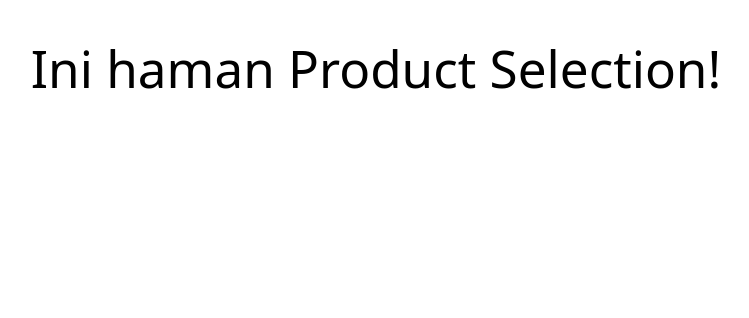
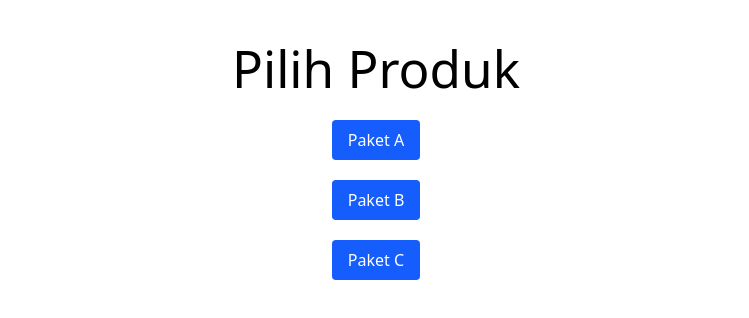
Before and after one commit to rintan-r/expense_planner, a React (Vite) app: page /get-started in a window 1280 px wide. Shown: the top 318 px of the page, without its empty margins (264-1013 px from the left). Built offline with nearby package versions, Linux system fonts and the light colour scheme.

Commit message:
Dynamic route based on product ID

```diff
--- a/src/App.jsx
+++ b/src/App.jsx
@@ -2,12 +2,14 @@ import { Routes, Route } from 'react-router-dom'
 import Home from './Pages/Home'
 import ProductSelectionPage from './pages/ProductSelectionPage'
 import './App.css'
+import ProductDetailsPage from './Pages/ProductDetailsPage'
 
 function App() {
   return (
     <Routes>
         <Route path="/" element={<Home />} />
         <Route path="/get-started" element={<ProductSelectionPage />}/>
+        <Route path="/product/:productId" element={<ProductDetailsPage />} />
     </Routes>
   )
 }
--- /dev/null
+++ b/src/Pages/ProductDetailsPage.jsx
@@ -0,0 +1,14 @@
+import { useParams } from "react-router-dom";
+
+const ProductDetailsPage = () => {
+    const { productId } = useParams();
+
+    return (
+        <div className="p-10">
+            <h1 className="text-4xl">Ini halaman Product ID : {productId} </h1>
+            <p> Ini halaman untuk produk dengan ID : {productId} </p>
+        </div>
+    );
+}
+
+export default ProductDetailsPage;
--- a/src/Pages/ProductSelectionPage.jsx
+++ b/src/Pages/ProductSelectionPage.jsx
@@ -1,7 +1,27 @@
+import { useNavigate  } from "react-router-dom";
+
 const ProductSelectionPage = () => {
+    const navigate = useNavigate();
+
+    const products = [
+        { id: 1, name: "Paket A" },
+        { id: 2, name: "Paket B" },
+        { id: 3, name: "Paket C" },
+    ];
+
     return (
-        <div className="p-10">
-            <h1 className="text-4xl">Ini haman Product Selection!</h1>
+        <div className="p-10 space-y-5">
+            <h1 className="text-4xl mb-6">Pilih Produk</h1>
+            {products.map((product) => (
+                <div key = {product.id}>
+                    <button
+                    className="btn btn-primary"
+                    onClick={() => navigate(`/product/${product.id}`)}
+                    >
+                    {product.name}
+                    </button>
+                </div>
+            ))}
         </div>
     );
 }
```
